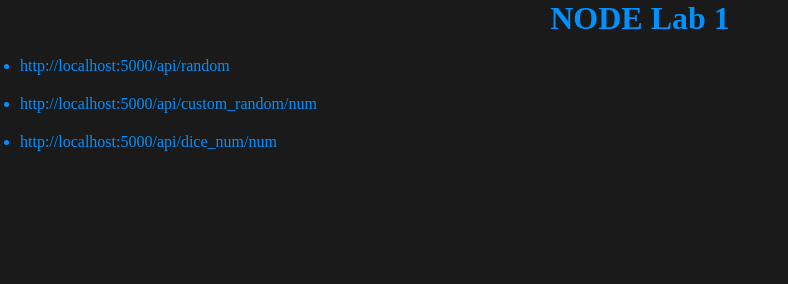
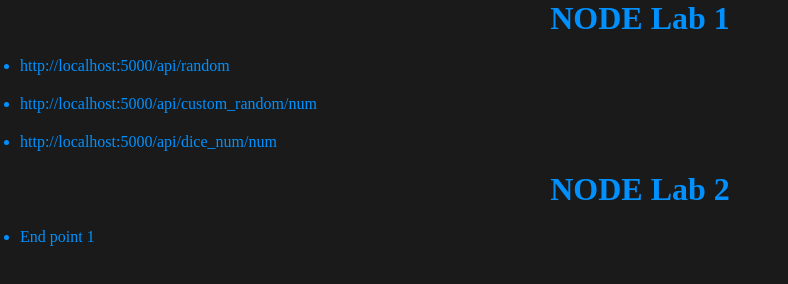
Before and after one commit to KG416/node-labs, a website: page public/index.html in a window 1280 px wide. Shown: the whole page, without its empty margins (0-788 px from the left). Drawn offline with Linux system fonts and the light colour scheme.

Commit message:
✨ Lab 2 | start

```diff
--- a/public/index.html
+++ b/public/index.html
@@ -18,6 +18,11 @@
         <li>http://localhost:5000/api/dice_num/num</li>
     </ul>
 
+    <h1>NODE Lab 2</h1>
+
+    <ul>
+        <li>End point 1</li>
+    </ul>
 </body>
 
 </html>
```
